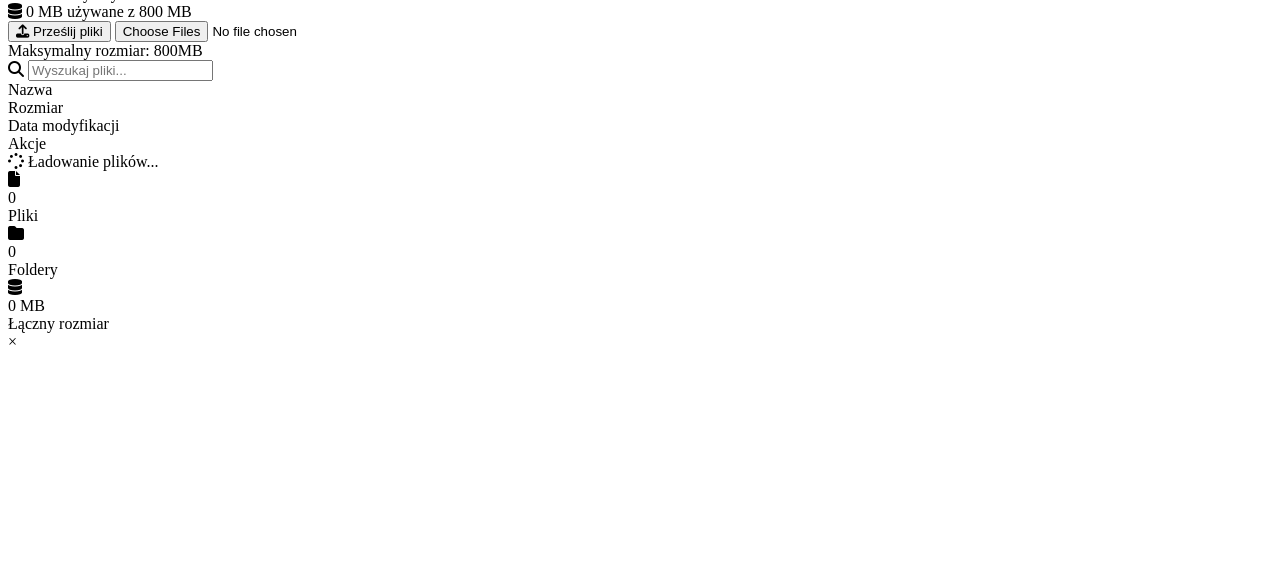
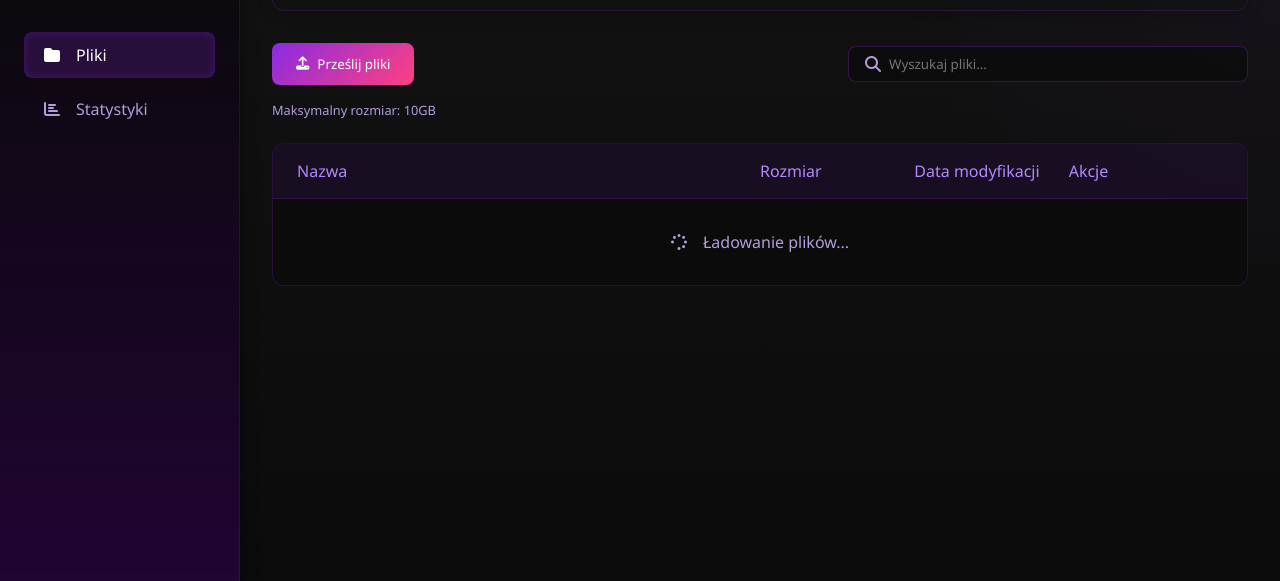
Before and after one commit to pryncypalka777/panel, a plain HTML site: page index.html in a window 1280 px wide. Shown: the part 77-658 px from the top of the page. Drawn offline with Linux system fonts and the light colour scheme; files that its build step writes are made by us from their sources; the site is published under a folder, as on GitHub Pages, so addresses that start at the root find nothing.

Commit message:
Update index.html

```diff
--- a/index.html
+++ b/index.html
@@ -4,7 +4,7 @@
     <meta charset="UTF-8">
     <meta name="viewport" content="width=device-width, initial-scale=1.0">
     <title>777 | Panel plików</title>
-    <link rel="stylesheet" href="/css/style.css">
+    <link rel="stylesheet" href="style.css">
     <link rel="icon" href="/assets/favicon.ico">
     <link rel="stylesheet" href="https://cdnjs.cloudflare.com/ajax/libs/font-awesome/6.4.0/css/all.min.css">
 </head>
@@ -58,7 +58,7 @@
                             <input type="file" id="file-input" multiple>
                         </div>
                         <div class="file-requirements">
-                            Maksymalny rozmiar: 800MB
+                            Maksymalny rozmiar: 10GB
                         </div>
                         <div class="search-box">
                             <i class="fas fa-search"></i>
@@ -127,6 +127,7 @@
         </div>
     </div>
 
-    <script src="/js/app.js"></script>
+    <script src="app.js"></script>
 </body>
+
 </html>
```
